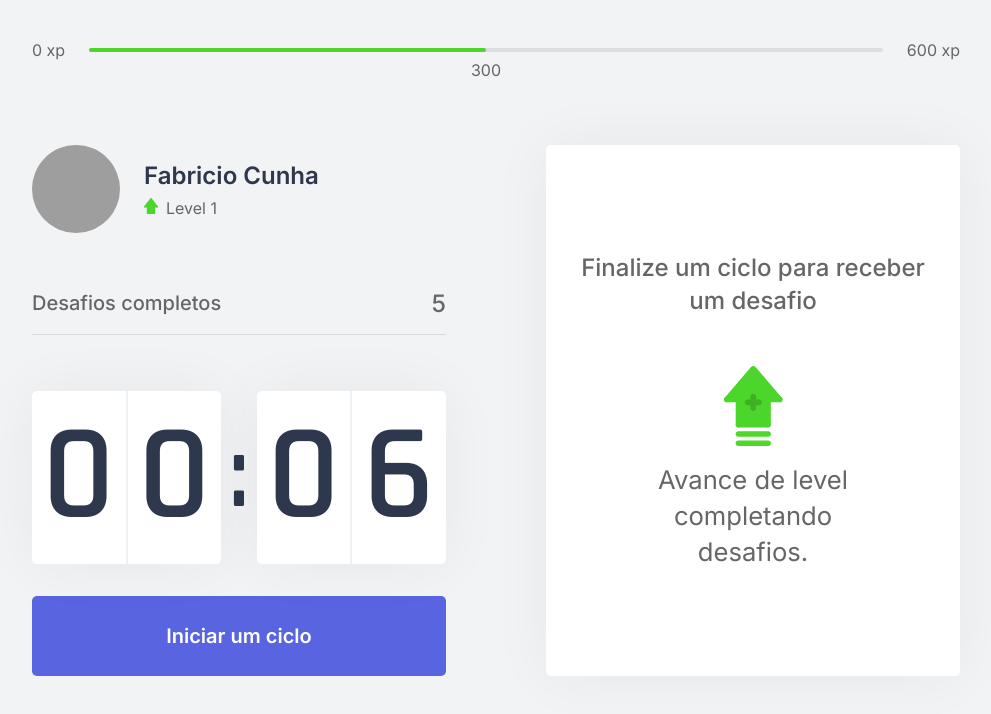
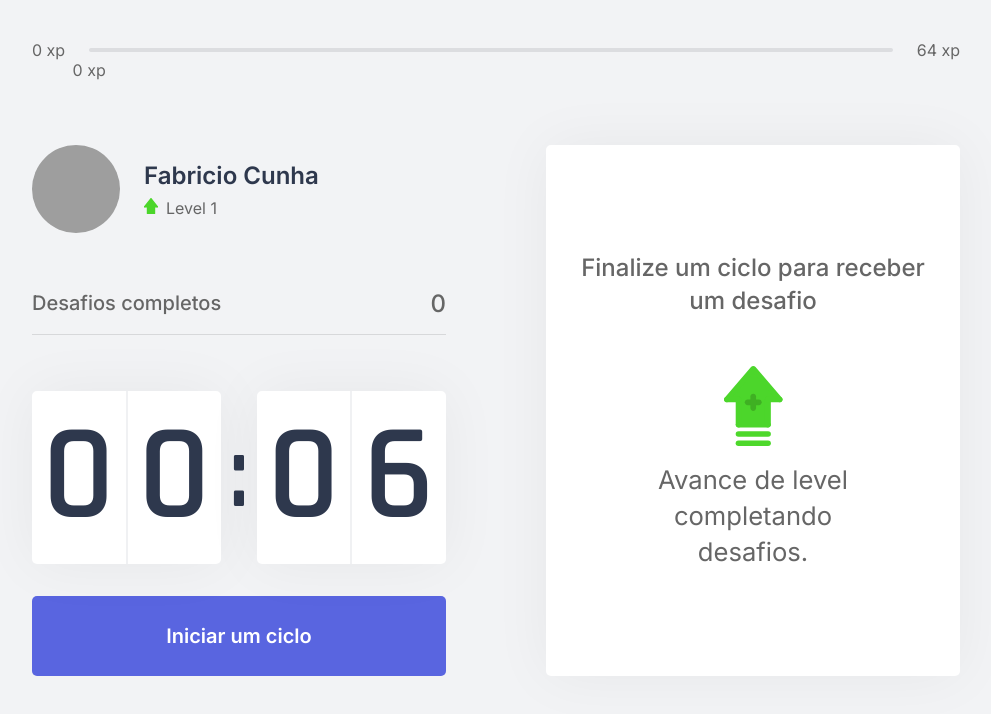
Before and after one commit to fabriciocunhauk/moveit-nextjs, a Next.js app: page / in a window 1280 px wide. Shown: the top 714 px of the page, without its empty margins (144-1135 px from the left). Built offline with nearby package versions, Linux system fonts and the light colour scheme; grey boxes are pictures that could not be loaded.

Commit message:
Setup context to components

```diff
--- a/src/components/ChallengeBox.jsx
+++ b/src/components/ChallengeBox.jsx
@@ -3,7 +3,7 @@ import { ChallengesContext } from '../contexts/ChallengesContext';
 import styles from '../styles/components/ChallengeBox.module.css';
 
 export function ChallengeBox() {
-    const { activeChallenge } = useContext(ChallengesContext)
+    const { activeChallenge, resetChallenge } = useContext(ChallengesContext)
 
     return (
         <div className={styles.challengeBoxContainer}>
@@ -18,8 +18,17 @@ export function ChallengeBox() {
                     </main>
 
                     <footer>
-                        <button type="button" className={styles.challengeFailedButton}>Falhei</button>
-                        <button type="button" className={styles.challengeSucceedButton}>Completey</button>
+                        <button
+                            type="button"
+                            onClick={resetChallenge}
+                            className={styles.challengeFailedButton}>
+                            Falhei
+                            </button>
+                        <button
+                            type="button"
+                            className={styles.challengeSucceedButton}>
+                            Completey
+                            </button>
                     </footer>
                 </div>
             ) : (
--- a/src/components/CompletedChallenges.tsx
+++ b/src/components/CompletedChallenges.tsx
@@ -1,11 +1,15 @@
+import { useContext } from 'react';
+import { ChallengesContext } from '../contexts/ChallengesContext';
 import styles from '../styles/components/CompletedChallenges.module.css';
 
 export function CompletedChallenges() {
+    const { challengesCompleted } = useContext(ChallengesContext)
+
     return (
         <div className={styles.completedChallengesContainer}>
 
             <span>Desafios completos</span>
-            <span>5</span>
+            <span>{challengesCompleted}</span>
         </div>
     );
 }
--- a/src/components/ExperienceBar.tsx
+++ b/src/components/ExperienceBar.tsx
@@ -1,14 +1,20 @@
+import { useContext } from 'react';
+import { ChallengesContext } from '../contexts/ChallengesContext';
 import styles from '../styles/components/ExperienceBar.module.css';
 
 export function ExperienceBar() {
+    const { currentExperience, experienceToNextLevel } = useContext(ChallengesContext)
+
+    const percentToNextLevel = Math.round(currentExperience * 100) / experienceToNextLevel;
+
     return (
         <header className={styles.experienceBar}>
             <span>0 xp</span>
             <div>
-                <div style={{ width: '50%' }} />
-                <span className={styles.currentExperience} style={{ left: '50%' }}>300</span>
+                <div style={{ width: `${percentToNextLevel}%` }} />
+                <span className={styles.currentExperience} style={{ left: `${percentToNextLevel}%` }}>{currentExperience} xp</span>
             </div>
-            <span>600 xp</span>
+            <span>{experienceToNextLevel} xp</span>
         </header>
     );
 }
--- a/src/contexts/ChallengesContext.tsx
+++ b/src/contexts/ChallengesContext.tsx
@@ -11,9 +11,11 @@ interface ChallengesContextData {
     level: number;
     currentExperience: number;
     challengesCompleted: number;
+    activeChallenge: Challenge;
     levelUp: () => void;
     startNewChallenge: () => void;
-    activeChallenge: Challenge;
+    resetChallenge: () => void;
+    experienceToNextLevel: number;
 }
 
 interface ChallengesProviderProps {
@@ -29,6 +31,7 @@ export function ChallengesProvider({ children }: ChallengesProviderProps) {
 
     const [activeChallenge, setActiveChallenge] = useState(null);
 
+    const experienceToNextLevel = Math.pow((level + 1) * 4, 2);
 
     function levelUp() {
         setLevel(level + 1);
@@ -41,6 +44,10 @@ export function ChallengesProvider({ children }: ChallengesProviderProps) {
         setActiveChallenge(challenge);
     }
 
+    function resetChallenge() {
+        setActiveChallenge(null);
+    }
+
     return (
         <ChallengesContext.Provider value={{
             level,
@@ -48,7 +55,9 @@ export function ChallengesProvider({ children }: ChallengesProviderProps) {
             challengesCompleted,
             levelUp,
             startNewChallenge,
-            activeChallenge
+            activeChallenge,
+            resetChallenge,
+            experienceToNextLevel
         }}>
             {children}
         </ChallengesContext.Provider>
```
